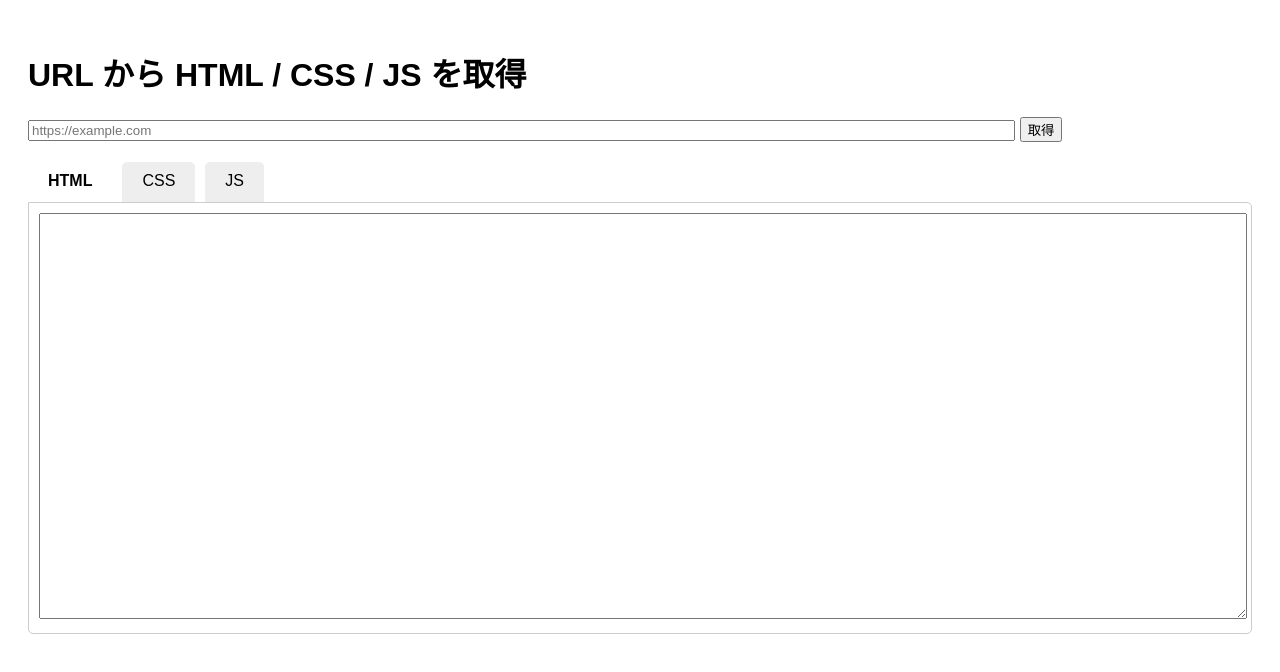
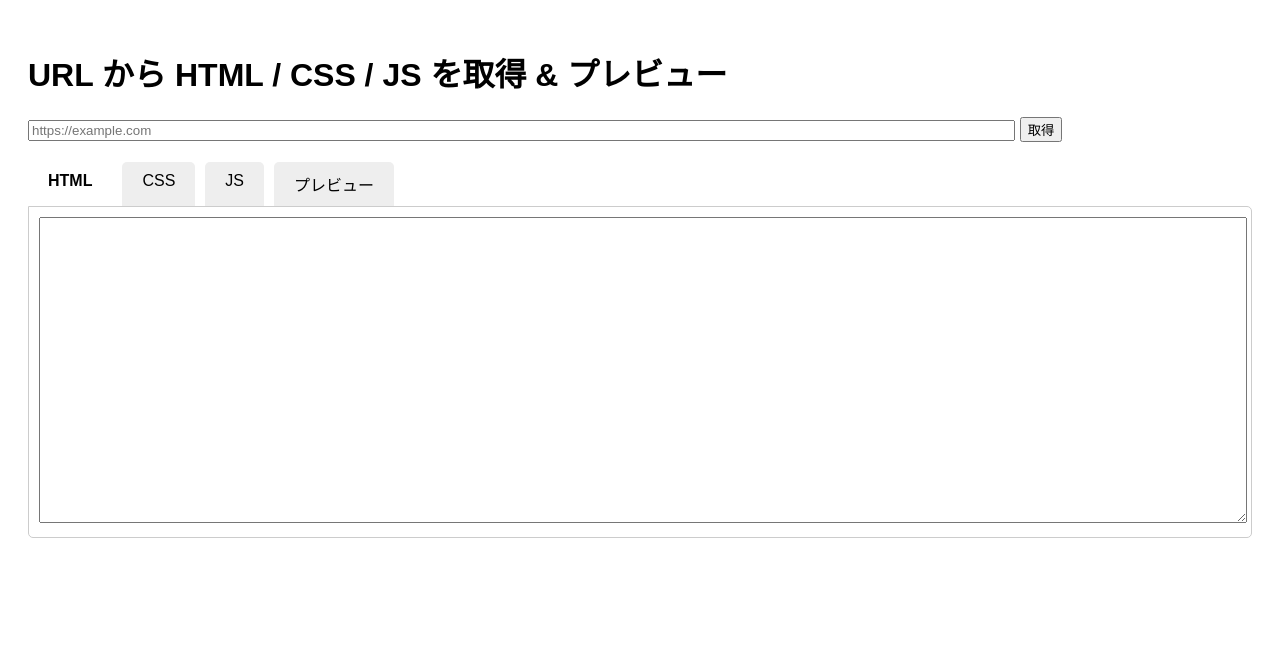
Before and after one commit to kumabird/deta, a website: page public/index.html in a window 1280 px wide. Both pictures are taken after a click on the element "HTML". Drawn offline with Linux system fonts and the light colour scheme.

Commit message:
Update index.html

```diff
--- a/public/index.html
+++ b/public/index.html
@@ -5,49 +5,18 @@
   <title>HTML / CSS / JS Fetcher</title>
   <style>
     body { font-family: sans-serif; padding: 20px; }
-
-    .tabs {
-      display: flex;
-      gap: 10px;
-      margin-top: 20px;
-    }
-
-    .tab {
-      padding: 10px 20px;
-      background: #eee;
-      cursor: pointer;
-      border-radius: 5px 5px 0 0;
-    }
-
-    .tab.active {
-      background: #fff;
-      border-bottom: 2px solid #fff;
-      font-weight: bold;
-    }
-
-    .panel {
-      display: none;
-      border: 1px solid #ccc;
-      padding: 10px;
-      border-radius: 0 5px 5px 5px;
-      background: #fff;
-    }
-
-    .panel.active {
-      display: block;
-    }
-
-    textarea {
-      width: 100%;
-      height: 400px;
-      font-family: monospace;
-      font-size: 14px;
-    }
+    textarea { width: 100%; height: 300px; font-family: monospace; }
+    .tabs { display: flex; gap: 10px; margin-top: 20px; }
+    .tab { padding: 10px 20px; background: #eee; cursor: pointer; border-radius: 5px 5px 0 0; }
+    .tab.active { background: #fff; border-bottom: 2px solid #fff; font-weight: bold; }
+    .panel { display: none; border: 1px solid #ccc; padding: 10px; border-radius: 0 5px 5px 5px; background: #fff; }
+    .panel.active { display: block; }
+    iframe { width: 100%; height: 500px; border: 1px solid #ccc; margin-top: 20px; }
   </style>
 </head>
 <body>
 
-  <h1>URL から HTML / CSS / JS を取得</h1>
+  <h1>URL から HTML / CSS / JS を取得 & プレビュー</h1>
 
   <input id="url" placeholder="https://example.com" style="width:80%">
   <button onclick="fetchCode()">取得</button>
@@ -57,6 +26,7 @@
     <div class="tab active" data-target="html">HTML</div>
     <div class="tab" data-target="css">CSS</div>
     <div class="tab" data-target="js">JS</div>
+    <div class="tab" data-target="preview">プレビュー</div>
   </div>
 
   <!-- パネル -->
@@ -72,6 +42,10 @@
     <textarea id="jsText"></textarea>
   </div>
 
+  <div id="preview" class="panel">
+    <iframe id="previewFrame"></iframe>
+  </div>
+
   <script>
     // タブ切り替え
     document.querySelectorAll(".tab").forEach(tab => {
@@ -81,8 +55,33 @@
 
         tab.classList.add("active");
         document.getElementById(tab.dataset.target).classList.add("active");
+
+        if (tab.dataset.target === "preview") {
+          updatePreview();
+        }
       });
     });
+
+    // プレビュー更新
+    function updatePreview() {
+      const html = document.getElementById("htmlText").value;
+      const css = document.getElementById("cssText").value;
+      const js = document.getElementById("jsText").value;
+
+      const full = `
+        <html>
+        <head>
+          <style>${css}</style>
+        </head>
+        <body>
+          ${html}
+          <script>${js}<\/script>
+        </body>
+        </html>
+      `;
+
+      document.getElementById("previewFrame").srcdoc = full;
+    }
 
     // API からコード取得
     async function fetchCode() {
@@ -99,6 +98,8 @@
       document.getElementById("htmlText").value = data.html || "";
       document.getElementById("cssText").value = data.css || "";
       document.getElementById("jsText").value = data.js || "";
+
+      updatePreview();
     }
   </script>
 
```
